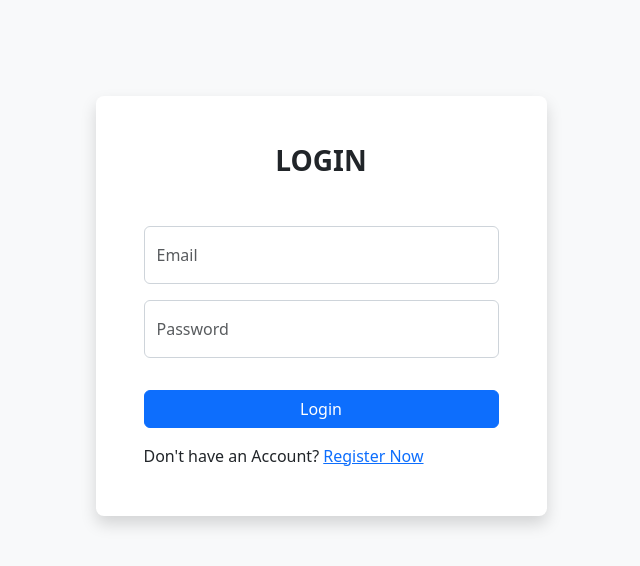
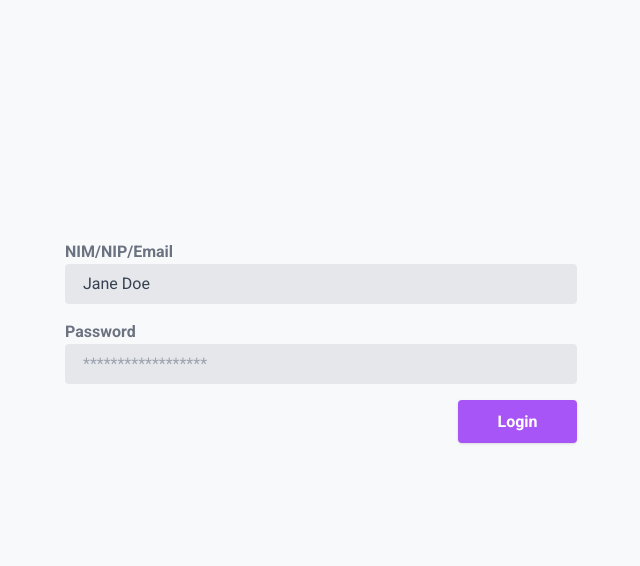
Before and after one commit to RatriaSeza/ppl, a PHP site: page /login.php in a window 1280 px wide. Shown: the top 566 px of the page, without its empty margins (319-959 px from the left). Run offline with PHP 8.4, Linux system fonts and the light colour scheme; some libraries are stand-ins or nearby versions.

Commit message:
Update login.php

```diff
--- a/login.php
+++ b/login.php
@@ -30,11 +30,13 @@
 
 <!DOCTYPE html>
 <html lang="en">
+
 <head>
     <meta charset="UTF-8">
     <meta http-equiv="X-UA-Compatible" content="IE=edge">
     <meta name="viewport" content="width=device-width, initial-scale=1.0">
-        <link href="https://cdn.jsdelivr.net/npm/bootstrap@5.2.1/dist/css/bootstrap.min.css" rel="stylesheet" integrity="sha384-iYQeCzEYFbKjA/T2uDLTpkwGzCiq6soy8tYaI1GyVh/UjpbCx/TYkiZhlZB6+fzT" crossorigin="anonymous">
+    <script src="https://cdn.tailwindcss.com"></script>
+    <link rel="stylesheet" href="css/style.css">
     <style>
         body {
             background: #f8f9fa;
@@ -42,36 +44,29 @@
     </style>
     <title>Login</title>
 </head>
+
 <body>
-        <div class="container mt-5">
-            <div class="row">
-                <div class="col-sm-9 col-md-7 col-lg-5 mx-auto">
-                    <div class="card border-0 shadow rounded-3 my-5">
-                        <div class="card-body p-4 p-sm-5">
-                            <h3 class="card-title text-center mb-5 fw-bold">LOGIN</h3>
-                            <form method="POST" >
-                                <div class="form-floating mb-3">
-                                    <input type="email" class="form-control" id="floatingInput" name="email" placeholder="Email">
-                                    <label for="floatingInput" class="opacity-75">Email</label>
+    <div class="grid mx-96 flex" style="margin-top: 30vh;">
+        <form class="flex flex-col grid card w-full ">
+            <label class="block text-gray-500 font-bold mb-0 pr-4" for="inline-full-name">
+                NIM/NIP/Email
+            </label>
+            <div class="mb-4">
+                <input class="bg-gray-200 appearance-none border-2 border-gray-200 rounded w-full py-2 px-4 text-gray-700 leading-tight focus:outline-none focus:bg-white focus:border-purple-500" id="inline-full-name" type="text" value="Jane Doe">
             </div>
-                                <div class="form-floating mb-3">
-                                    <input type="password" class="form-control" id="floatingPassword" name="password" placeholder="Password">
-                                    <label for="floatingPassword" class="opacity-75">Password</label>
+            <label class="block text-gray-500 font-bold mb-0 pr-4" for="inline-password">
+                Password
+            </label>
+            <div class="mb-4">
+                <input class="bg-gray-200 appearance-none border-2 border-gray-200 rounded w-full py-2 px-4 text-gray-700 leading-tight focus:outline-none focus:bg-white focus:border-purple-500" id="inline-password" type="password" placeholder="******************">
             </div>
-                                <div class="error p-2">
-                                    <?php if (isset($error)) echo $error ?>
-                                </div>
-                                <div class="d-grid">
-                                    <button class="btn btn-primary btn-login fw-normal" name="submit" type="submit">Login</button>
-                                </div>
-                                <div class="register mt-3">
-                                    Don't have an Account? <a href="register.php">Register Now</a>
+            <div class="justify-self-end">
+                <button class="shadow bg-purple-500 hover:bg-purple-400 focus:shadow-outline focus:outline-none text-white font-bold py-2 px-4 rounded" type="button">
+                    Login
+                </button>
             </div>
         </form>
     </div>
-                    </div>
-                </div>
-            </div>
-        </div>
 </body>
+
 </html>
```
Lines whose indentation alone changed are shown as unchanged.
